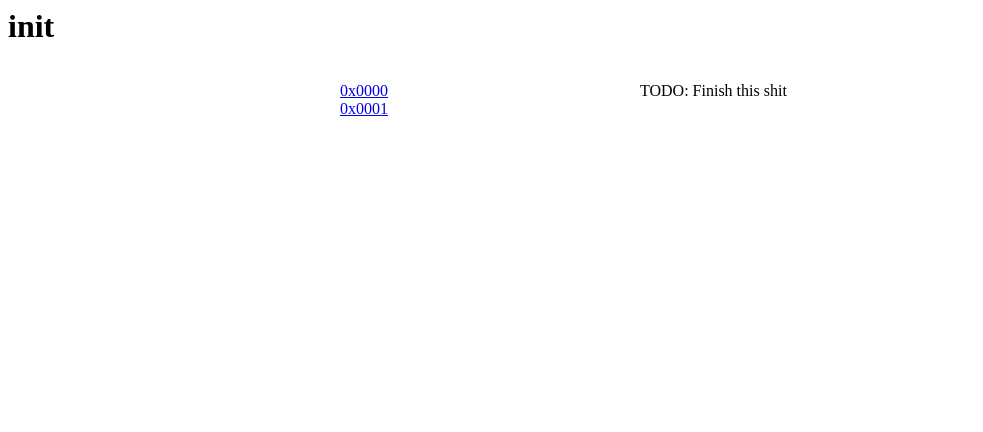
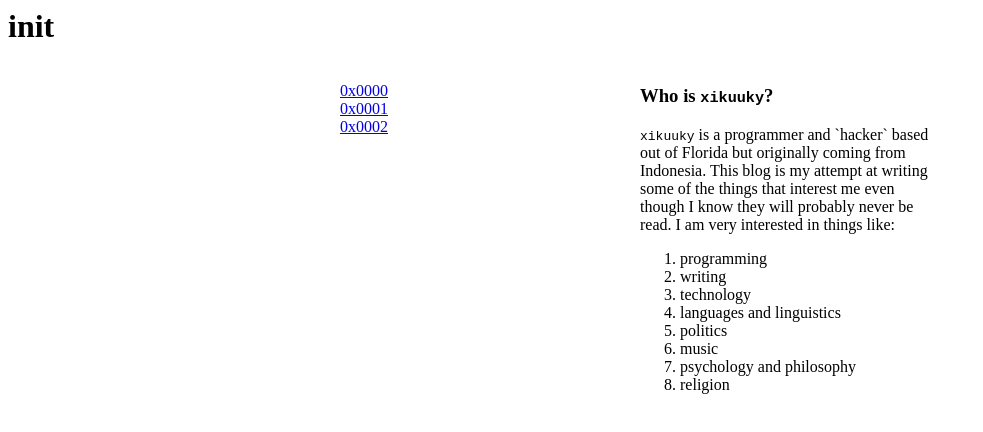
Before and after one commit to XiKuuKy/xikuuky.insomnia247.nl, a plain HTML site: page index.html in a window 1280 px wide. Shown: the whole page, without its empty margins (0-983 px from the left). Drawn offline with Linux system fonts and the light colour scheme.

Commit message:
New post, proper meta tags, fun shit

```diff
--- a/index.html
+++ b/index.html
@@ -1,6 +1,7 @@
 
 <html lang="en">
   <head>
+    <meta charset="utf-8"/>
     <title>Simon's blog</title>
     <style type="text/css">
       #wrap {
@@ -25,10 +26,25 @@
           <a rel="link" href="0.html">0x0000</a>
           <br>
           <a rel="link" href="1.html">0x0001</a>
+          <br>
+          <a rel="link" href="2.html">0x0002</a>
         </p>
       </div>
       <div id="right_col">
-        <p>TODO: Finish this shit</p>
+        <h3>Who is <code>xikuuky</code>?</h3>
+        <p><code>xikuuky</code> is a programmer and `hacker` based out of Florida but originally coming from Indonesia.
+        This blog is my attempt at writing some of the things that interest me even though I know they will probably
+        never be read. I am very interested in things like:</p>
+        <ol type="1">
+          <li>programming</li>
+          <li>writing</li>
+          <li>technology</li>
+          <li>languages and linguistics</li>
+          <li>politics</li>
+          <li>music</li>
+          <li>psychology and philosophy</li>
+          <li>religion</li>
+        </ol>
       </div>
     </div>
   </body>
```
Also changed, not shown: 0.html (+5 -2 lines), 1.html (+7 -1 lines), 2.html (added, +20 -0 lines), 3 other files.
